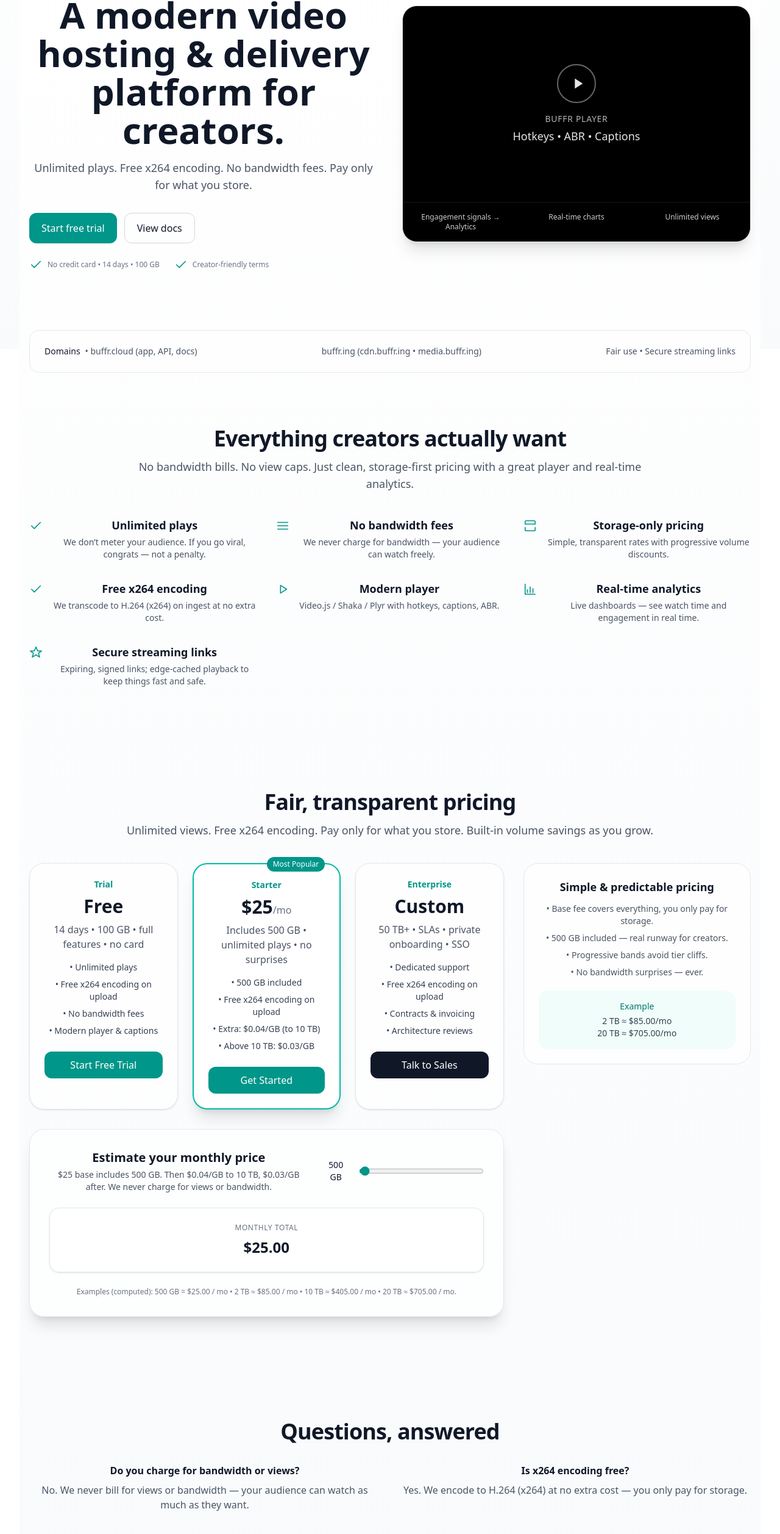
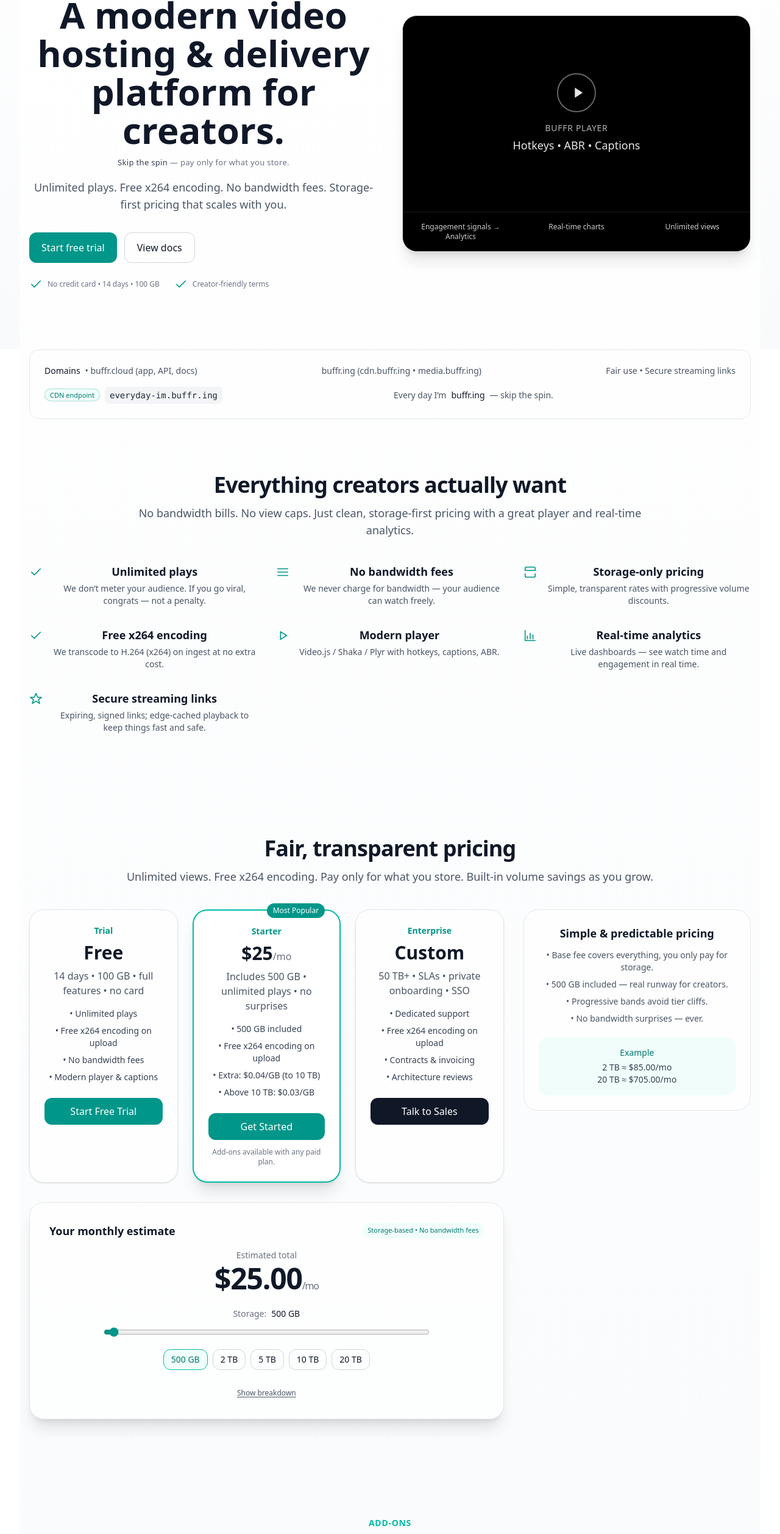
Before and after one commit to buffr-ing/buffr.cloud, a React (Vite) app in the folder buffr-mock/: page / in a window 1280 px wide. Shown: the part 228-2743 px from the top of the page at 61% size. Built offline with nearby package versions, Linux system fonts and the light colour scheme.

Commit message:
Everyday I'm Buffr.ing

```diff
--- a/buffr-mock/src/App.tsx
+++ b/buffr-mock/src/App.tsx
@@ -2,7 +2,7 @@
 import './App.css'
 
 // Buffr Landing + Pricing Mock (Tailwind only)
-// Tagline: Skip the Spin — Pay only for what you store. Unlimited plays.
+// Skip the spin — Pay only for what you store. Unlimited plays.
 
 function SectionTitle({ kicker, title, subtitle }: { kicker?: string; title: string; subtitle?: string }) {
   return (
@@ -60,55 +60,99 @@
   return base + t1 * rate1 + t2 * rate2;
 }
 
+/* ---------- Calculator (clean + presets + breakdown) ---------- */
 function PricingCalc() {
   const [gb, setGb] = useState<number>(500);
+  const [showBreakdown, setShowBreakdown] = useState(false);
 
   const total = useMemo(() => computeMonthlyPrice(gb), [gb]);
 
-  // Dynamic examples to avoid drift from the pricing logic
-  const example500GB = useMemo(() => computeMonthlyPrice(500), []);
-  const example2TB = useMemo(() => computeMonthlyPrice(2000), []);
-  const example10TB = useMemo(() => computeMonthlyPrice(10000), []);
-  const example20TB = useMemo(() => computeMonthlyPrice(20000), []);
-
-  // Lightweight sanity checks ("tests") in dev console
-  useEffect(() => {
-    const near = (a: number, b: number, eps = 0.01) => Math.abs(a - b) < eps;
-    console.assert(near(example500GB, 25), `Expected 25.00 for 500 GB, got ${example500GB.toFixed(2)}`);
-    console.assert(near(example2TB, 85), `Expected ~85 for 2 TB, got ${example2TB.toFixed(2)}`);
-    console.assert(near(example10TB, 405), `Expected ~405 for 10 TB, got ${example10TB.toFixed(2)}`);
-    console.assert(near(example20TB, 705), `Expected ~705 for 20 TB, got ${example20TB.toFixed(2)}`);
-  }, [example500GB, example2TB, example10TB, example20TB]);
+  const presets = [
+    { label: "500 GB", value: 500 },
+    { label: "2 TB", value: 2000 },
+    { label: "5 TB", value: 5000 },
+    { label: "10 TB", value: 10000 },
+    { label: "20 TB", value: 20000 },
+  ];
 
   return (
     <div className="rounded-3xl border border-gray-200 dark:border-gray-800 p-6 md:p-8 bg-white/70 dark:bg-gray-900/60 shadow-xl">
-      <div className="flex flex-col md:flex-row items-start md:items-center justify-between gap-6">
-        <div>
-          <h4 className="text-xl font-semibold text-gray-900 dark:text-gray-100">Estimate your monthly price</h4>
-          <p className="mt-1 text-sm text-gray-600 dark:text-gray-300">$25 base includes 500 GB. Then $0.04/GB to 10 TB, $0.03/GB after. We never charge for views or bandwidth.</p>
+      <div className="flex items-center justify-between">
+        <h4 className="text-lg font-semibold text-gray-900 dark:text-gray-100">
+          Your monthly estimate
+        </h4>
+        <span className="text-[11px] px-2 py-1 rounded-full bg-teal-50 text-teal-700 dark:bg-teal-900/20 dark:text-teal-300">
+          Storage-based • No bandwidth fees
+        </span>
       </div>
-        <div className="flex items-center gap-4">
-          <div className="text-sm text-gray-600 dark:text-gray-300">
-            <span className="font-medium text-gray-900 dark:text-gray-100">{gb.toLocaleString()} GB</span>
+
+      {/* Total */}
+      <div className="mt-4 text-center">
+        <div className="text-sm text-gray-500 dark:text-gray-400">Estimated total</div>
+        <div className="mt-1 text-4xl md:text-5xl font-semibold tracking-tight text-gray-900 dark:text-gray-100">
+          ${total.toFixed(2)}
+          <span className="text-base font-normal text-gray-500">/mo</span>
+        </div>
+      </div>
+
+      {/* Slider + value */}
+      <div className="mt-6 flex flex-col items-center gap-3">
+        <div className="flex items-center gap-2 text-sm">
+          <span className="text-gray-500 dark:text-gray-400">Storage:</span>
+          <span className="font-medium text-gray-900 dark:text-gray-100">
+            {gb.toLocaleString()} GB
+          </span>
         </div>
         <input
           aria-label="Storage (GB)"
           type="range"
-            min={100}
+          min={0}
           max={30000}
           step={100}
           value={gb}
           onChange={(e) => setGb(parseInt(e.target.value))}
-            className="w-56 accent-teal-600"
+          className="w-full md:w-3/4 accent-teal-600"
         />
       </div>
+
+      {/* Presets */}
+      <div className="mt-5 flex flex-wrap items-center justify-center gap-2">
+        {presets.map((p) => (
+          <button
+            key={p.label}
+            onClick={() => setGb(p.value)}
+            className={`px-3 py-1.5 rounded-xl text-sm border transition
+              ${gb === p.value
+                ? "border-teal-500 bg-teal-50 text-teal-700 dark:bg-teal-900/20 dark:text-teal-300"
+                : "border-gray-300 dark:border-gray-700 hover:bg-gray-50 dark:hover:bg-gray-900"
+              }`}
+          >
+            {p.label}
+          </button>
+        ))}
       </div>
 
-      <div className="mt-6 grid grid-cols-1 gap-4">
-        <Stat label="Monthly Total" value={`$${total.toFixed(2)}`} />
+      {/* Breakdown */}
+      <div className="mt-6">
+        <button
+          onClick={() => setShowBreakdown((v) => !v)}
+          className="text-xs text-gray-600 dark:text-gray-300 underline underline-offset-2 hover:opacity-80"
+        >
+          {showBreakdown ? "Hide breakdown" : "Show breakdown"}
+        </button>
+        {showBreakdown && (
+          <div className="mt-3 text-sm text-gray-700 dark:text-gray-300 rounded-2xl border border-gray-200 dark:border-gray-800 p-4 bg-white/60 dark:bg-gray-900/60">
+            <div className="flex items-center justify-between">
+              <span>Base (includes 500 GB)</span>
+              <span>$25.00</span>
             </div>
-      <div className="mt-6 text-xs text-gray-500 dark:text-gray-400">
-        Examples (computed): 500 GB = ${example500GB.toFixed(2)} / mo • 2 TB ≈ ${example2TB.toFixed(2)} / mo • 10 TB ≈ ${example10TB.toFixed(2)} / mo • 20 TB ≈ ${example20TB.toFixed(2)} / mo.
+            <hr className="my-2 border-gray-200 dark:border-gray-800" />
+            <div className="text-xs text-gray-500 dark:text-gray-400">
+              Overage is computed automatically: $0.04/GB up to 10 TB total,
+              then $0.03/GB after.
+            </div>
+          </div>
+        )}
       </div>
     </div>
   );
@@ -144,6 +188,7 @@
           <li>• Above 10 TB: $0.03/GB</li>
         </ul>
         <button className="mt-6 w-full rounded-xl bg-teal-600 text-white py-2.5 font-medium hover:bg-teal-700 transition">Get Started</button>
+        <div className="mt-3 text-xs text-gray-500 dark:text-gray-400">Add-ons available with any paid plan.</div>
       </div>
 
       {/* Enterprise */}
@@ -163,9 +208,136 @@
   );
 }
 
+/* ---------- Add-ons ---------- */
+
+type AddOn = {
+  id: string;
+  name: string;
+  price: string;
+  unit: string;
+  tagline?: string;
+  description: string;
+  badge?: string;
+  icon?: React.ReactNode;
+};
+
+const ADD_ONS: AddOn[] = [
+  {
+    id: "transcribe",
+    name: "Transcribe video",
+    price: "$1",
+    unit: "per video",
+    tagline: "Flat fee • Fair use",
+    description:
+      "Auto-transcribe any video in your library. Usage is metered and added to your invoice at the end of the billing cycle.",
+    badge: "Metered usage",
+    icon: <Icon path="M12 20v-6m0 0l-3 3m3-3l3 3M4 4h16v10H4z" />,
+  },
+  // Future add-ons go here…
+];
+
+function AddOnCard({ addOn }: { addOn: AddOn }) {
+  return (
+    <div className="rounded-3xl border border-gray-200 dark:border-gray-800 p-6 bg-white/70 dark:bg-gray-900/60 shadow min-w-[220px] flex flex-col">
+      <div className="flex items-start justify-between gap-3">
+        <div className="flex items-center gap-3">
+          {addOn.icon && <div className="text-teal-600 dark:text-teal-400">{addOn.icon}</div>}
+          <div>
+            <div className="text-sm font-semibold text-teal-600">{addOn.name}</div>
+            {addOn.tagline && <div className="text-xs mt-0.5 text-gray-500 dark:text-gray-400">{addOn.tagline}</div>}
+          </div>
+        </div>
+        {addOn.badge && (
+          <span className="text-[11px] px-2 py-1 rounded-full bg-teal-50 text-teal-700 dark:bg-teal-900/20 dark:text-teal-300">
+            {addOn.badge}
+          </span>
+        )}
+      </div>
+
+      <div className="mt-3">
+        <div className="text-3xl font-semibold text-gray-900 dark:text-gray-100">
+          {addOn.price}
+          <span className="text-base font-normal text-gray-500">/{addOn.unit}</span>
+        </div>
+        <p className="mt-2 text-sm text-gray-600 dark:text-gray-300">{addOn.description}</p>
+      </div>
+
+      <div className="mt-5">
+        <button className="w-full rounded-xl border border-gray-300 dark:border-gray-700 px-4 py-2.5 text-sm font-medium hover:bg-gray-50 dark:hover:bg-gray-900">
+          Enable add-on
+        </button>
+      </div>
+
+      <div className="mt-3 text-xs text-gray-500 dark:text-gray-400">
+        Charges are recorded as Stripe metered usage and billed at cycle end.
+      </div>
+    </div>
+  );
+}
+
+function AddOnsGrid() {
+  return (
+    <section id="addons" className="mx-auto max-w-7xl px-4 py-14 md:py-20">
+      <SectionTitle
+        kicker="Add-ons"
+        title="Plug in extra power — on any paid plan"
+        subtitle="Optional capabilities you can enable per video or across your library. Billed as metered usage on your monthly invoice."
+      />
+      <div className="mt-10 grid grid-cols-[repeat(auto-fit,minmax(260px,1fr))] gap-6">
+        {ADD_ONS.map(a => <AddOnCard key={a.id} addOn={a} />)}
+      </div>
+    </section>
+  );
+}
+
+/* ---------- Page ---------- */
+
 export default function BuffrLandingMock() {
   return (
     <>
+      {/* Local CSS for micro-animations (idle: note only; hover: full chaos) */}
+      <style>{`
+        @keyframes chaos-wiggle {
+          0% { transform: translateY(0) rotate(0deg); }
+          12% { transform: translateY(-1px) rotate(-1deg); }
+          25% { transform: translateY(0.5px) rotate(1.5deg); }
+          37% { transform: translateY(-0.5px) rotate(-1deg); }
+          50% { transform: translateY(1px) rotate(0.5deg); }
+          62% { transform: translateY(-1px) rotate(2deg); }
+          75% { transform: translateY(0.5px) rotate(-2deg); }
+          87% { transform: translateY(-0.25px) rotate(0.5deg); }
+          100% { transform: translateY(0) rotate(0deg); }
+        }
+        @keyframes sparkle-pulse {
+          0%, 100% { opacity: .25; transform: translateY(0) scale(1); }
+          20% { opacity: .7; transform: translateY(-1px) scale(1.05); }
+          40% { opacity: .4; transform: translateY(0.5px) scale(0.98); }
+          60% { opacity: .65; transform: translateY(-0.5px) scale(1.03); }
+          80% { opacity: .35; transform: translateY(0.25px) scale(1.0); }
+        }
+        @keyframes underline-shimmer {
+          0% { transform: translateX(-10%); opacity: .5; }
+          30% { transform: translateX(5%); opacity: 1; }
+          60% { transform: translateX(-3%); opacity: .7; }
+          100% { transform: translateX(0%); opacity: .9; }
+        }
+        /* Idle: no wiggle on the pill; only the note dances */
+        .sparkle-note {
+          animation: sparkle-pulse 3s ease-in-out infinite;
+        }
+        /* Hover: the pill gets chaotic */
+        .chaos-pill:hover {
+          animation: chaos-wiggle .9s cubic-bezier(.2,.7,.2,1) infinite;
+        }
+        .chaos-pill:hover .sparkle-note {
+          animation-duration: 0.7s;
+        }
+        /* Bottom tagline underline only animates on hover */
+        .underline-chaos-hover:hover .underline-chaos-bar {
+          animation: underline-shimmer 1.2s cubic-bezier(.3,.8,.2,1) infinite;
+        }
+      `}</style>
+
       {/* Full-bleed background to cover GH Pages white margins */}
       <div className="fixed inset-0 -z-10 bg-gradient-to-b from-white to-slate-50 dark:from-gray-950 dark:to-gray-950" />
 
@@ -173,17 +345,32 @@
         {/* Nav */}
         <header className="sticky top-0 z-40 backdrop-blur bg-white/70 dark:bg-gray-950/60 border-b border-gray-200/60 dark:border-gray-800">
           <div className="mx-auto max-w-7xl px-4 py-3 flex items-center justify-between">
-          <div className="flex items-center gap-2 group">
+            <div className="flex items-center gap-3 group">
               {/* Logo mark: spinner resolving into a line (animate only on hover) */}
               <div className="relative">
                 <div className="h-6 w-6 rounded-full border-2 border-teal-500 transition-transform group-hover:animate-spin group-hover:[animation-duration:.9s] group-hover:ring-2 group-hover:ring-teal-400/40" />
                 <div className="pointer-events-none absolute inset-[5px] bg-gradient-to-r from-transparent via-teal-500 to-transparent rotate-45" />
               </div>
               <span className="text-xl font-semibold tracking-tight">buffr</span>
+
+              {/* Header pill: idle = note dances; hover = pill wiggles + note speeds up */}
+              <a
+                href="#domains"
+                className="hidden md:inline-flex items-center gap-1 rounded-full text-[11px] font-medium px-2.5 py-1 border border-teal-600/30 text-teal-700 dark:text-teal-300 bg-teal-50/60 dark:bg-teal-900/20 hover:bg-teal-50 dark:hover:bg-teal-900/30 transition group/buff chaos-pill"
+                aria-label="Every day I'm buffr.ing"
+                title="Every day I'm buffr.ing"
+              >
+                <span className="inline-block">Every day I’m</span>
+                <span className="inline-block font-semibold relative">
+                  <span className="bg-clip-text text-transparent bg-gradient-to-r from-teal-600 to-emerald-500">buffr.ing</span>
+                  <span className="absolute -right-3 -top-2 text-[10px] select-none sparkle-note">♫</span>
+                </span>
+              </a>
             </div>
             <nav className="hidden md:flex items-center gap-6 text-sm text-gray-700 dark:text-gray-300">
               <a className="hover:text-gray-900 dark:hover:text-gray-100" href="#features">Features</a>
               <a className="hover:text-gray-900 dark:hover:text-gray-100" href="#pricing">Pricing</a>
+              <a className="hover:text-gray-900 dark:hover:text-gray-100" href="#addons">Add-ons</a>
               <button className="rounded-xl bg-gray-900 text-white px-4 py-2 font-medium hover:bg-black">Sign in</button>
             </nav>
           </div>
@@ -193,10 +380,18 @@
         <section className="mx-auto max-w-7xl px-4 py-16 md:py-24">
           <div className="grid md:grid-cols-2 gap-10 items-center">
             <div>
-            <p className="text-sm font-semibold tracking-widest uppercase text-teal-600">Skip the spin</p>
-            <h1 className="mt-3 text-4xl md:text-6xl font-semibold leading-[1.05]">A modern video hosting & delivery platform for creators.</h1>
+              {/* Static tagline (no animation at top) */}
+              <p className="text-sm font-semibold tracking-widest uppercase text-teal-600">
+                Every day I’m <span>buffr.ing</span>
+              </p>
+              <h1 className="mt-3 text-4xl md:text-6xl font-semibold leading-[1.05]">
+                A modern video hosting & delivery platform for creators.
+              </h1>
+              <p className="mt-3 text-[13px] tracking-wide text-gray-500 dark:text-gray-400">
+                <span className="font-medium text-gray-700 dark:text-gray-200">Skip the spin</span> — pay only for what you store.
+              </p>
               <p className="mt-4 text-lg text-gray-600 dark:text-gray-300 max-w-xl">
-              Unlimited plays. Free x264 encoding. No bandwidth fees. Pay only for what you store.
+                Unlimited plays. Free x264 encoding. No bandwidth fees. Storage-first pricing that scales with you.
               </p>
               <div className="mt-8 flex flex-col sm:flex-row gap-3">
                 <button className="rounded-xl bg-teal-600 text-white px-5 py-3 font-medium hover:bg-teal-700">Start free trial</button>
@@ -234,12 +429,26 @@
         </section>
 
         {/* Trust / domains */}
-      <section className="mx-auto max-w-7xl px-4">
+        <section id="domains" className="mx-auto max-w-7xl px-4">
           <div className="rounded-2xl border border-gray-200 dark:border-gray-800 p-4 md:p-6 bg-white/60 dark:bg-gray-900/60">
             <div className="flex flex-col md:flex-row items-center justify-between gap-3 text-sm">
               <div className="flex items-center gap-2 text-gray-600 dark:text-gray-300"><span className="font-medium text-gray-900 dark:text-gray-100">Domains</span> • buffr.cloud (app, API, docs)</div>
               <div className="flex items-center gap-2 text-gray-600 dark:text-gray-300">buffr.ing (cdn.buffr.ing • media.buffr.ing)</div>
               <div className="flex items-center gap-2 text-gray-600 dark:text-gray-300">Fair use • Secure streaming links</div>
+            </div>
+
+            <div className="mt-4 grid md:grid-cols-2 gap-3 text-sm">
+              <div className="flex items-center gap-2 text-gray-600 dark:text-gray-300">
+                <span className="inline-flex items-center rounded-full px-2 py-0.5 text-[11px] bg-teal-50 text-teal-700 dark:bg-teal-900/20 dark:text-teal-300 border border-teal-600/30">
+                  CDN endpoint
+                </span>
+                <code className="px-2 py-1 rounded-md bg-gray-100 dark:bg-gray-900 text-gray-800 dark:text-gray-200">
+                  everyday-im.buffr.ing
+                </code>
+              </div>
+              <div className="flex items-center gap-2 text-gray-600 dark:text-gray-300">
+                Every day I’m <span className="font-medium text-gray-900 dark:text-gray-100">buffr.ing</span> — skip the spin.
+              </div>
             </div>
           </div>
         </section>
@@ -282,32 +491,36 @@
           </div>
         </section>
 
-      {/* FAQ */}
-      <section className="mx-auto max-w-7xl px-4 py-14 md:py-20">
-        <SectionTitle title="Questions, answered" />
-        <div className="mt-8 grid md:grid-cols-2 gap-8">
-          <div>
-            <h4 className="font-semibold">Do you charge for bandwidth or views?</h4>
-            <p className="mt-2 text-gray-600 dark:text-gray-300">No. We never bill for views or bandwidth — your audience can watch as much as they want.</p>
-          </div>
-          <div>
-            <h4 className="font-semibold">Is x264 encoding free?</h4>
-            <p className="mt-2 text-gray-600 dark:text-gray-300">Yes. We encode to H.264 (x264) at no extra cost — you only pay for storage.</p>
-          </div>
-          <div>
-            <h4 className="font-semibold">How is storage calculated?</h4>
-            <p className="mt-2 text-gray-600 dark:text-gray-300">Total storage in your library (originals plus streaming copies). Storage is metered daily and billed monthly.</p>
-          </div>
-          <div>
-            <h4 className="font-semibold">Can I export everything?</h4>
-            <p className="mt-2 text-gray-600 dark:text-gray-300">Yes. It’s your content. Download originals, manifests, and segments at any time.</p>
-          </div>
-          <div>
-            <h4 className="font-semibold">What about fair use?</h4>
-            <p className="mt-2 text-gray-600 dark:text-gray-300">We use secure, expiring links to prevent abuse. If something looks off, we’ll help lock it down without penalizing you.</p>
+        {/* Add-ons */}
+        <AddOnsGrid />
+
+        {/* Bottom animated tagline (highlighted motif) */}
+        <section className="mx-auto max-w-7xl px-4 py-20">
+          <div className="flex justify-center">
+            <div className="underline-chaos-hover inline-flex items-center gap-3 rounded-full text-lg font-semibold px-6 py-3 border-2 border-teal-600/40 text-teal-700 dark:text-teal-300 bg-teal-50/80 dark:bg-teal-900/30 chaos-pill transition relative hover:shadow-[0_0_25px_-5px_rgba(20,184,166,0.6)]">
+              <span>Every day I’m</span>
+              <span className="relative">
+                <span className="bg-clip-text text-transparent bg-gradient-to-r from-teal-600 to-emerald-500">buffr.ing</span>
+                <span className="absolute left-0 -bottom-1 block h-[3px] w-full bg-gradient-to-r from-teal-500 to-emerald-500 rounded-full underline-chaos-bar"></span>
+                <span className="absolute -right-4 -top-3 text-[14px] select-none sparkle-note">♫</span>
+              </span>
             </div>
           </div>
         </section>
+
+        {/* Bottom animated tagline (moved here)
+        <section className="mx-auto max-w-7xl px-4 py-10">
+          <div className="flex justify-center">
+            <div className="underline-chaos-hover inline-flex items-center gap-2 rounded-full text-sm font-medium px-3 py-2 border border-teal-600/30 text-teal-700 dark:text-teal-300 bg-teal-50/60 dark:bg-teal-900/20 chaos-pill transition">
+              <span>Every day I’m</span>
+              <span className="relative font-semibold">
+                <span className="bg-clip-text text-transparent bg-gradient-to-r from-teal-600 to-emerald-500">buffr.ing</span>
+                <span className="absolute left-0 -bottom-0.5 block h-[2px] w-full bg-gradient-to-r from-teal-500 to-emerald-500 rounded-full underline-chaos-bar"></span>
+                <span className="absolute -right-3 -top-2 text-[11px] select-none sparkle-note">♫</span>
+              </span>
+            </div>
+          </div>
+        </section> */}
 
         {/* Footer */}
         <footer className="border-t border-gray-200 dark:border-gray-800">
@@ -320,11 +533,12 @@
               <span className="font-semibold">buffr</span>
             </div>
             <div className="text-sm text-gray-600 dark:text-gray-300">© {new Date().getFullYear()} Buffr. All rights reserved.</div>
-          <div className="text-sm text-gray-600 dark:text-gray-300">buffr.cloud • buffr.ing</div>
+            <div className="text-sm text-gray-600 dark:text-gray-300">
+              buffr.cloud • buffr.ing • everyday-im.buffr.ing
+            </div>
           </div>
         </footer>
       </div>
-  )
     </>
   );
 }
```
Lines whose indentation alone changed are shown as unchanged.
